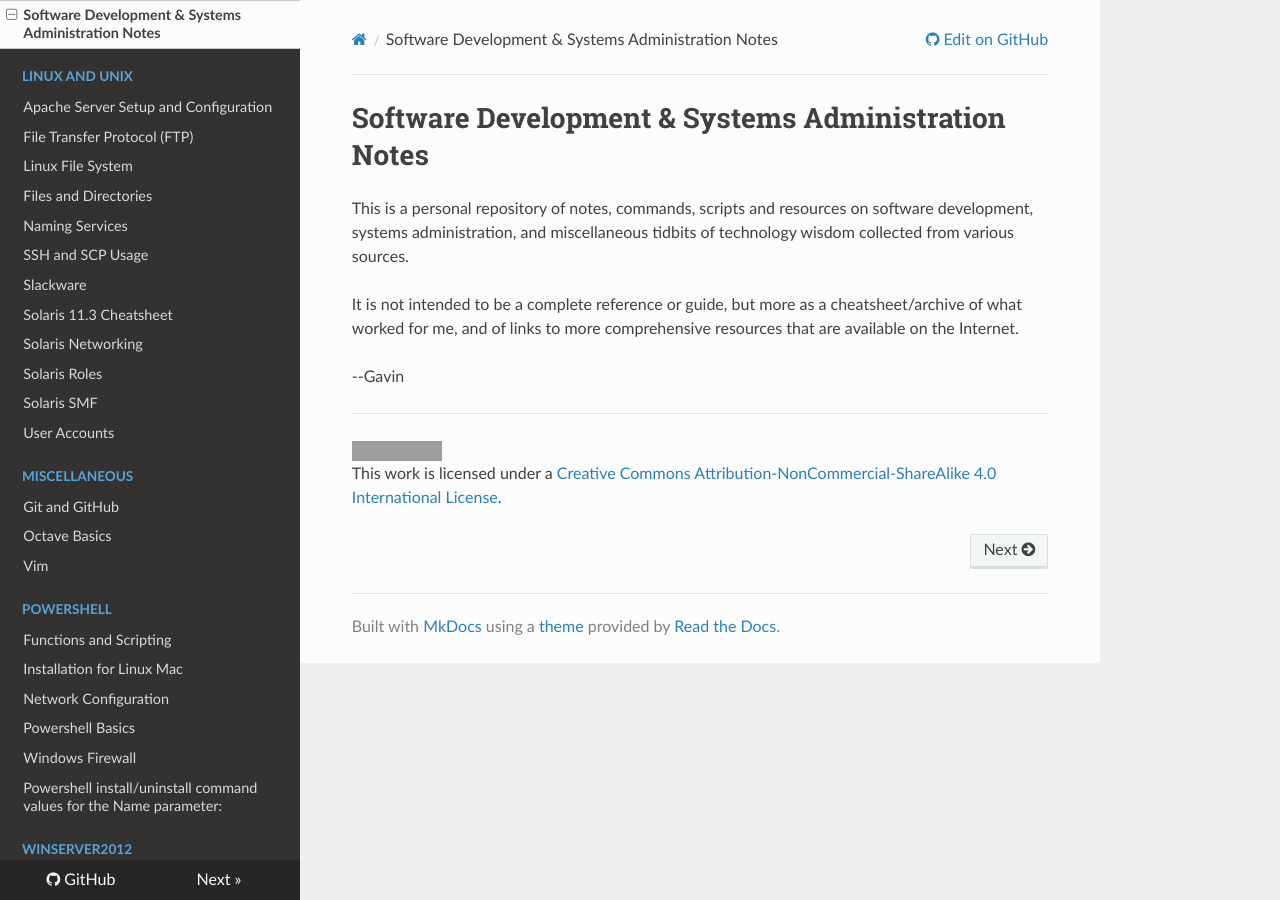
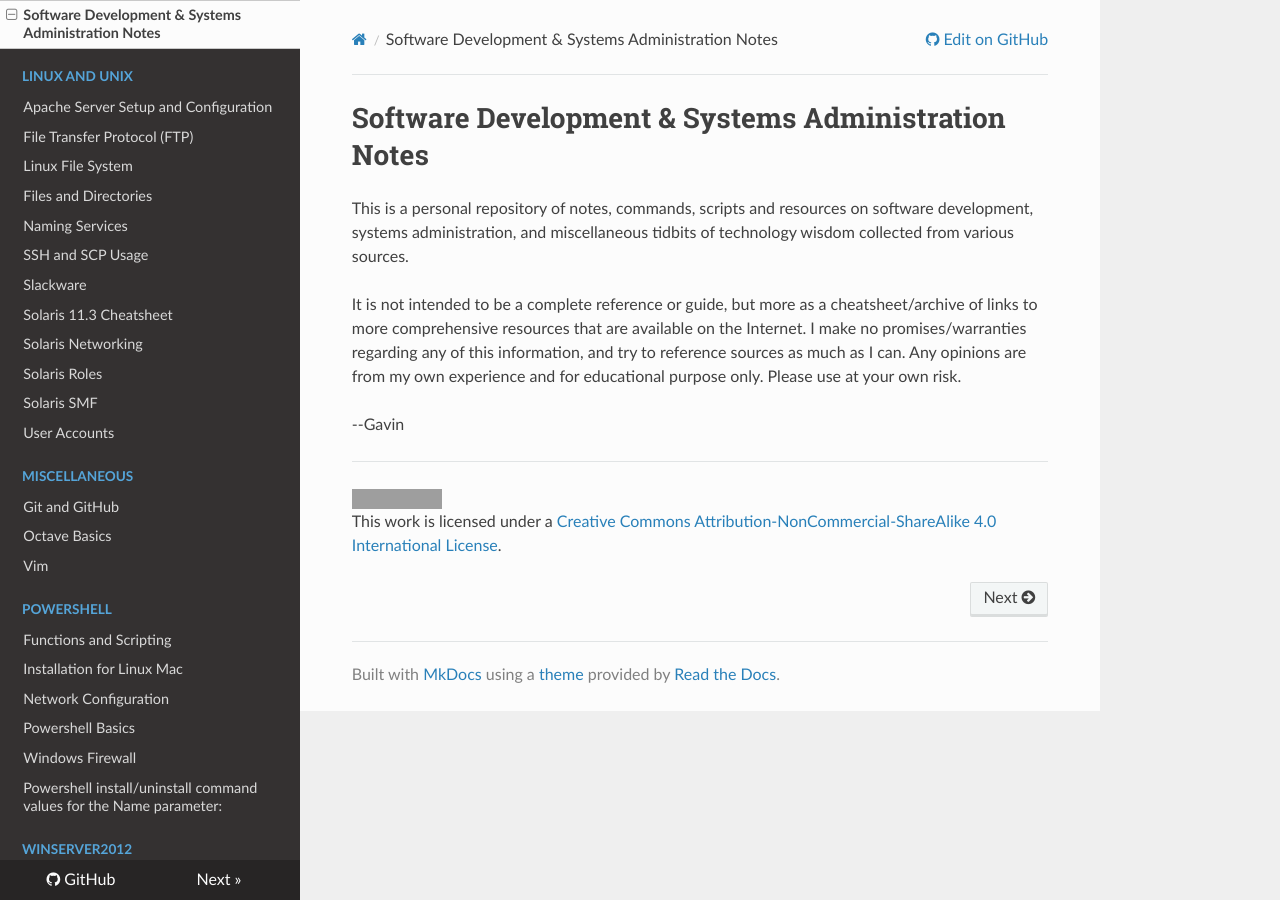
Before and after one commit to dotneko/dev-sysadmin, an MkDocs documentation site: the page built from docs/index.md, in a window 1280 px wide. Built offline with MkDocs 1.6.1, drawn with Linux system fonts in a browser that asks for light colours; nearby versions of some CDN libraries; grey boxes are pictures that could not be loaded.

```diff
--- a/docs/index.md
+++ b/docs/index.md
@@ -2,7 +2,7 @@
 
 This is a personal repository of notes, commands, scripts and resources on software development, systems administration, and miscellaneous tidbits of technology wisdom collected from various sources.
 
-It is not intended to be a complete reference or guide, but more as a cheatsheet/archive of what worked for me, and of links to more comprehensive resources that are available on the Internet.
+It is not intended to be a complete reference or guide, but more as a cheatsheet/archive   of links to more comprehensive resources that are available on the Internet. I make no promises/warranties regarding any of this information, and try to reference sources as much as I can. Any opinions are from my own experience and for educational purpose only. Please use at your own risk.
 
 --Gavin
 
```
Also changed, not shown: README.md (+1 -1 lines).
